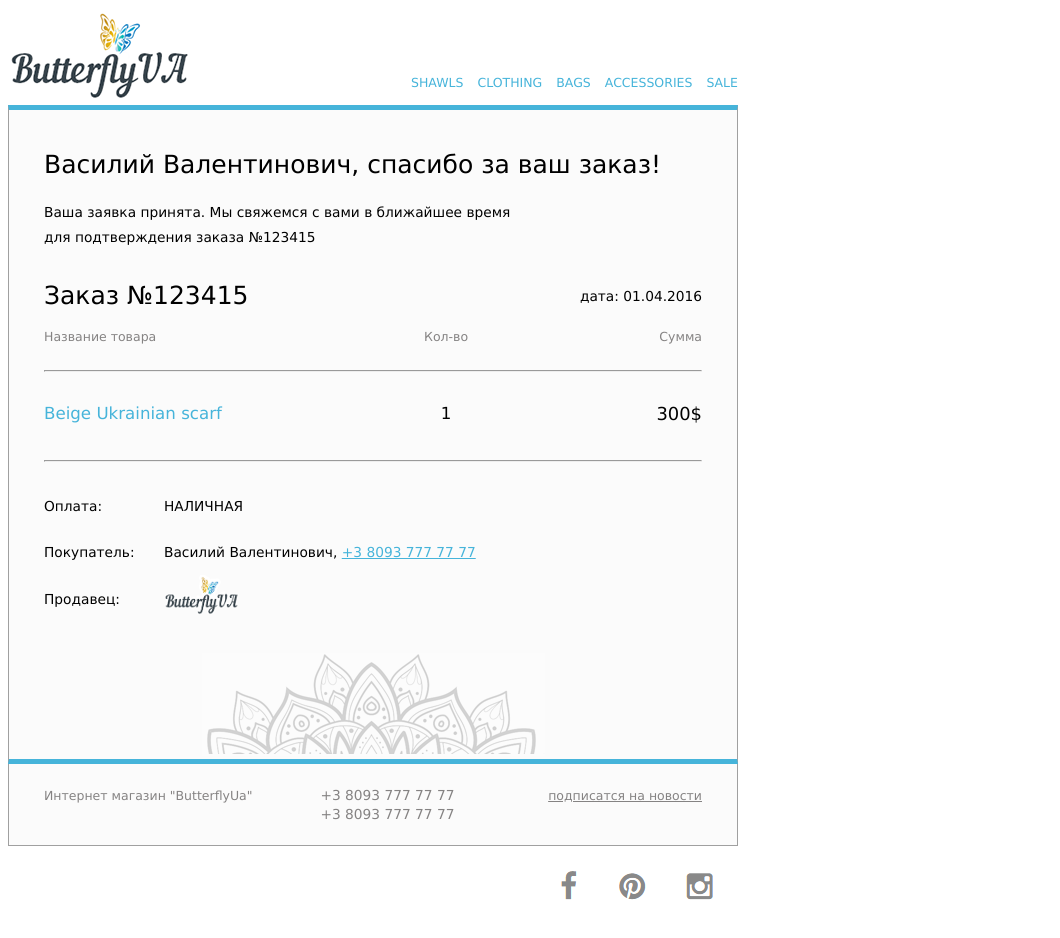
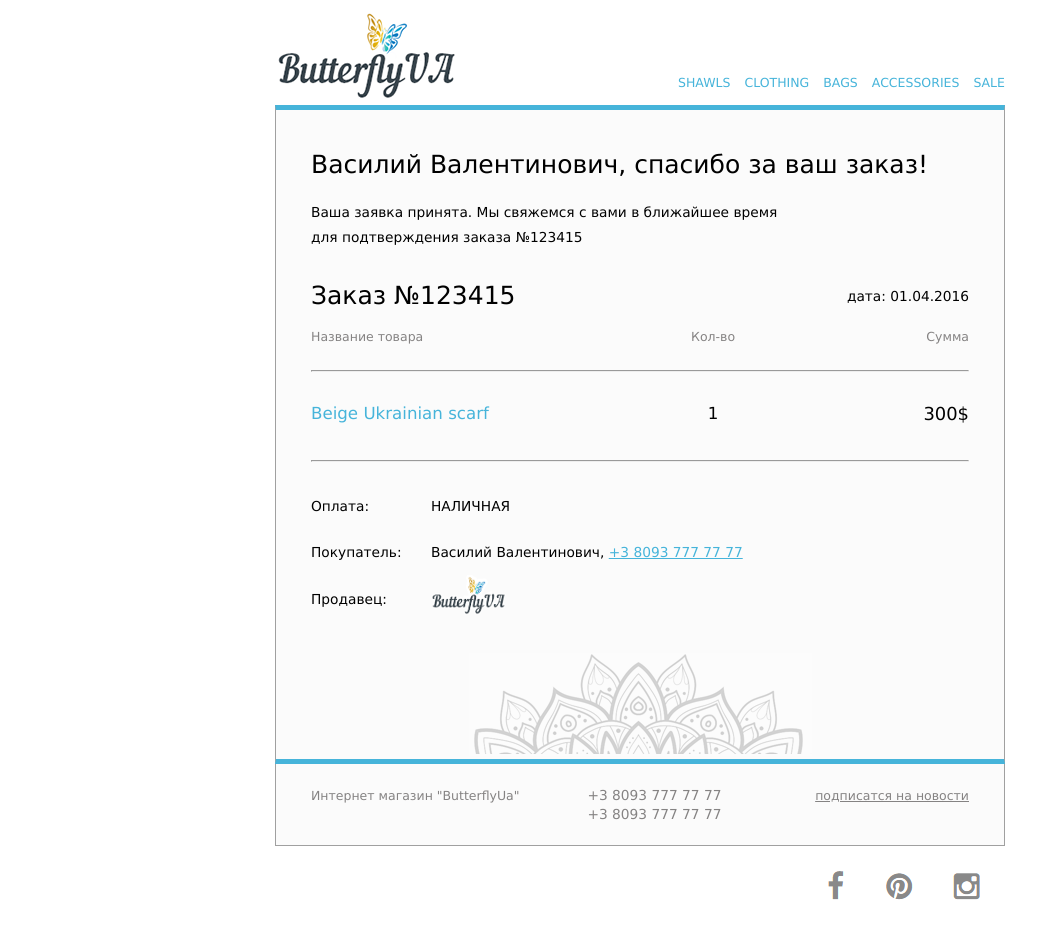
Before and after one commit to dimaTarhan/homework_3, a plain HTML site: page index.html in a window 1280 px wide. Shown: the whole page, without its empty margins (0-1060 px from the left). Drawn offline with Linux system fonts and the light colour scheme.

Commit message:
Update index.html

```diff
--- a/index.html
+++ b/index.html
@@ -6,7 +6,7 @@
 </head>
 <body>
 
-<table border="0" cellpadding="0" cellspacing="0" align="center" style="width:730px; margin: 0; padding: 0">
+<table border="0" cellpadding="0" cellspacing="0" style="width:730px; margin: 0 auto; padding: 0">
     <tr>
         <td><img src="https://dimatarhan.github.io/homework_3/logo-top.png" alt="logo"></td>
         <td style="padding-top: 50px; text-align: right">
@@ -19,7 +19,7 @@
     </tr>
 </table>
 
-<table border="0" cellpadding="0" cellspacing="0" align="center" style="width:730px; background-color: #FBFBFB; margin: 0; padding-top: 40px; padding-bottom: 31px; border-top: 5px solid #46b4da; border-left: 1px solid #a0a0a0; border-right: 1px solid #a0a0a0">
+<table border="0" cellpadding="0" cellspacing="0" style="width:730px; background-color: #FBFBFB; margin: 0 auto; padding-top: 40px; padding-bottom: 31px; border-top: 5px solid #46b4da; border-left: 1px solid #a0a0a0; border-right: 1px solid #a0a0a0">
     <tr>
         <td style="width: 35px"></td>
         <td colspan="3" style="text-align: left"><span style="font-family: Verdana; font-size: 25px; font-weight: 400">Василий Валентинович, спасибо за ваш заказ!</span></td>
@@ -34,7 +34,7 @@
 
 </table>
 
-<table border="0" cellpadding="0" cellspacing="0" align="center" style="width:730px; background-color: #FBFBFB; margin: 0; padding: 0; border-left: 1px solid #a0a0a0; border-right: 1px solid #a0a0a0">
+<table border="0" cellpadding="0" cellspacing="0" style="width:730px; background-color: #FBFBFB; margin: 0 auto; padding: 0; border-left: 1px solid #a0a0a0; border-right: 1px solid #a0a0a0">
     <tr>
         <td style="width: 35px"></td>
         <td style="text-align: left"><span style="font-family: Verdana; font-size: 25px; font-weight: 400">Заказ №123415</span></td>
@@ -67,7 +67,7 @@
     </tr>
 </table>
 
-<table border="0" cellpadding="0" cellspacing="0" align="center" style="width:730px; background-color: #FBFBFB; margin: 0; padding-top: 28px; font-family: Verdana; font-size: 13.75px; border-bottom: 5px solid #46b4da; border-left: 1px solid #a0a0a0; border-right: 1px solid #a0a0a0">
+<table border="0" cellpadding="0" cellspacing="0" style="width:730px; background-color: #FBFBFB; margin: 0 auto; padding-top: 28px; font-family: Verdana; font-size: 13.75px; border-bottom: 5px solid #46b4da; border-left: 1px solid #a0a0a0; border-right: 1px solid #a0a0a0">
     <tr>
         <td style="width: 35px"></td>
         <td width="120px"><span>Оплата:</span></td>
@@ -90,7 +90,7 @@
     </tr>
 </table>
 
-<table border="0" cellpadding="0" cellspacing="0" align="center" style="width:730px; background-color: #FBFBFB; margin: 0; padding-top: 21px; padding-bottom: 22px; font-family: Verdana; color: #858383; border-left: 1px solid #a0a0a0; border-right: 1px solid #a0a0a0; border-bottom: 1px solid #a0a0a0">
+<table border="0" cellpadding="0" cellspacing="0" style="width:730px; background-color: #FBFBFB; margin: 0 auto; padding-top: 21px; padding-bottom: 22px; font-family: Verdana; color: #858383; border-left: 1px solid #a0a0a0; border-right: 1px solid #a0a0a0; border-bottom: 1px solid #a0a0a0">
     <tr>
         <td style="width: 35px"></td>
         <td style="text-align: left"><span style="font-size: 12.5px">Интернет магазин "ButterflyUa"</span></td>
@@ -108,7 +108,7 @@
     </tr>
 </table>
 
-<table border="0" cellpadding="0" cellspacing="0" align="center" style="width:730px; margin: 0; padding-top: 13px">
+<table border="0" cellpadding="0" cellspacing="0" style="width:730px; margin: 0 auto; padding-top: 13px">
     <tr style="text-align: right">
         <td><img src="https://dimatarhan.github.io/homework_3/social_logo.png" alt="social"></td>
     </tr>
```
